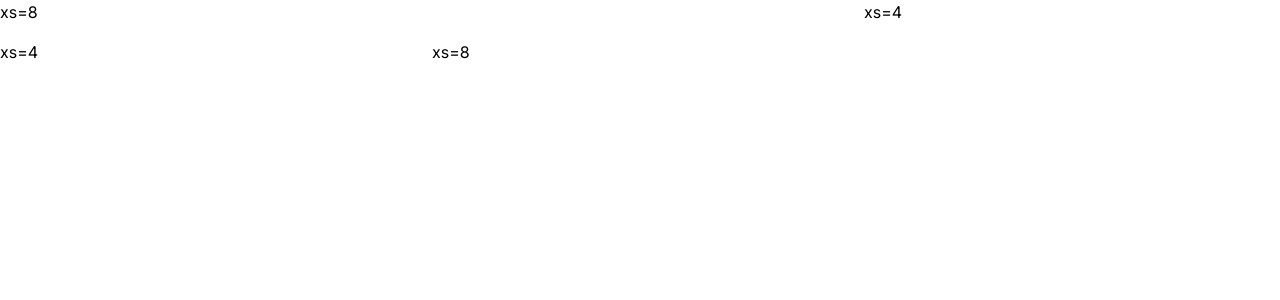
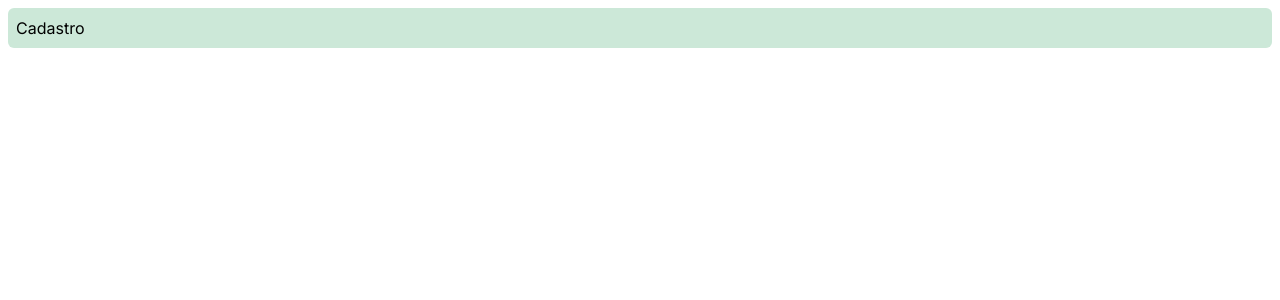
Before and after one commit to andpeicunha/zap-pronto, a Next.js app: page /components/dashboard/client in a window 1280 px wide. Shown: the top 300 px of the page. Built offline with nearby package versions, Linux system fonts and the light colour scheme.

Commit message:
:lipstick: Create box client register

```diff
--- a/package.json
+++ b/package.json
@@ -32,6 +32,7 @@
     "babel-jest": "^29.6.2",
     "eslint": "8.39.0",
     "eslint-config-next": "13.4.0",
+    "eslint-plugin-import-helpers": "^1.3.1",
     "husky": "^8.0.3",
     "mongodb": "^5.4.0",
     "mongoose": "^7.1.1",
--- a/src/app/components/dashboard/button.tsx
+++ b/src/app/components/common/box.tsx
@@ -1,25 +1,25 @@
+import { colorsLookup, sizesLookup, baseClasses } from '@/app/theme/theme'
 import type { ComponentProps } from 'react'
-import { colorsLookup, sizesLookup, baseClasses } from '@/app/theme/theme'
 
 type ButtonVariant = keyof typeof colorsLookup
 type ButtonSize = keyof typeof sizesLookup
 
-interface ButtonProps extends ComponentProps<'button'> {
+interface ButtonProps extends ComponentProps<'div'> {
 	variant: ButtonVariant
 	size: ButtonSize
 }
 
-export const Button = (props: ButtonProps) => {
+export const Box = (props: ButtonProps) => {
 	const { variant, size, ...rest } = props
 	return (
-		<button
+		<div
 			{...rest}
-			className={`${baseClasses} ${colorsLookup[variant]} ${sizesLookup[size]}`}
+			className='bg-azul-principal-100 m-2 p-2 rounded-md'
 		/>
 	)
 }
 
-Button.defaultProps = {
+Box.defaultProps = {
 	variant: 'primary',
 	size: 'medium',
 }
--- /dev/null
+++ b/src/app/components/common/button.tsx
@@ -0,0 +1,25 @@
+import { colorsLookup, sizesLookup, baseClasses } from '@/app/theme/theme'
+import type { ComponentProps } from 'react'
+
+type ButtonVariant = keyof typeof colorsLookup
+type ButtonSize = keyof typeof sizesLookup
+
+interface ButtonProps extends ComponentProps<'button'> {
+	variant: ButtonVariant
+	size: ButtonSize
+}
+
+export const Button = (props: ButtonProps) => {
+	const { variant, size, ...rest } = props
+	return (
+		<button
+			{...rest}
+			className={`${baseClasses} ${colorsLookup[variant]} ${sizesLookup[size]}`}
+		/>
+	)
+}
+
+Button.defaultProps = {
+	variant: 'primary',
+	size: 'medium',
+}
--- /dev/null
+++ b/src/app/components/common/page.tsx
@@ -0,0 +1,4 @@
+import { Box } from './box'
+import { Button } from './button'
+
+export { Box as BoxCore, Button }
--- a/src/app/components/dashboard/client/page.tsx
+++ b/src/app/components/dashboard/client/page.tsx
@@ -1,38 +1,16 @@
+import { BoxCore } from '@/app/components/common/page'
+import { Box, Grid } from '@mui/material'
 import React from 'react'
-
-import RegisterClients from './register/page'
-import { Box, Grid } from '@mui/material'
 
 function Client() {
 	return (
-		<Box sx={{ flexGrow: 1 }}>
-			<Grid
-				container
-				spacing={2}
-			>
+		<Box>
+			<Grid container>
 				<Grid
 					item
-					xs={8}
+					xs={12}
 				>
-					<div>xs=8</div>
-				</Grid>
-				<Grid
-					item
-					xs={4}
-				>
-					<div>xs=4</div>
-				</Grid>
-				<Grid
-					item
-					xs={4}
-				>
-					<div>xs=4</div>
-				</Grid>
-				<Grid
-					item
-					xs={8}
-				>
-					<div>xs=8</div>
+					<BoxCore>Cadastro</BoxCore>
 				</Grid>
 			</Grid>
 		</Box>
--- a/src/app/components/dashboard/dashboard.tsx
+++ b/src/app/components/dashboard/dashboard.tsx
@@ -4,7 +4,7 @@ import { useSession } from 'next-auth/react'
 import Image from 'next/image'
 
 import { Drawer, Tooltip } from '@mui/material'
-import { Button } from './button'
+import { Button } from '../common/button'
 import { ImportSheetJs } from '@/app/lib/importExcelSheet'
 import { Sidebar } from '../sidebar/sidebar'
 import S from './dashboard.module.scss'
--- a/tailwind.config.js
+++ b/tailwind.config.js
@@ -1,5 +1,14 @@
-/** @type {import('tailwindcss').Config} */
 module.exports = {
+  theme: {
+    extend: {
+      colors: {
+        transparent: 'transparent',
+        current: 'currentColor',
+        'azul-principal-100': '#CCE8D8',
+        'azul-principal-200': '#161E54',
+      },
+    },
+  },
   content: [
     './app/**/*.{js,ts,jsx,tsx,mdx}', // Note the addition of the `app` directory.
     './pages/**/*.{js,ts,jsx,tsx,mdx}',
@@ -8,8 +17,5 @@ module.exports = {
     // Or if using `src` directory:
     './src/**/*.{js,ts,jsx,tsx,mdx}',
   ],
-  theme: {
-    extend: {},
-  },
   plugins: [],
 }
```
Also changed, not shown: .eslintrc.json, 1 other file (tests, documents, lock files or other folders).
